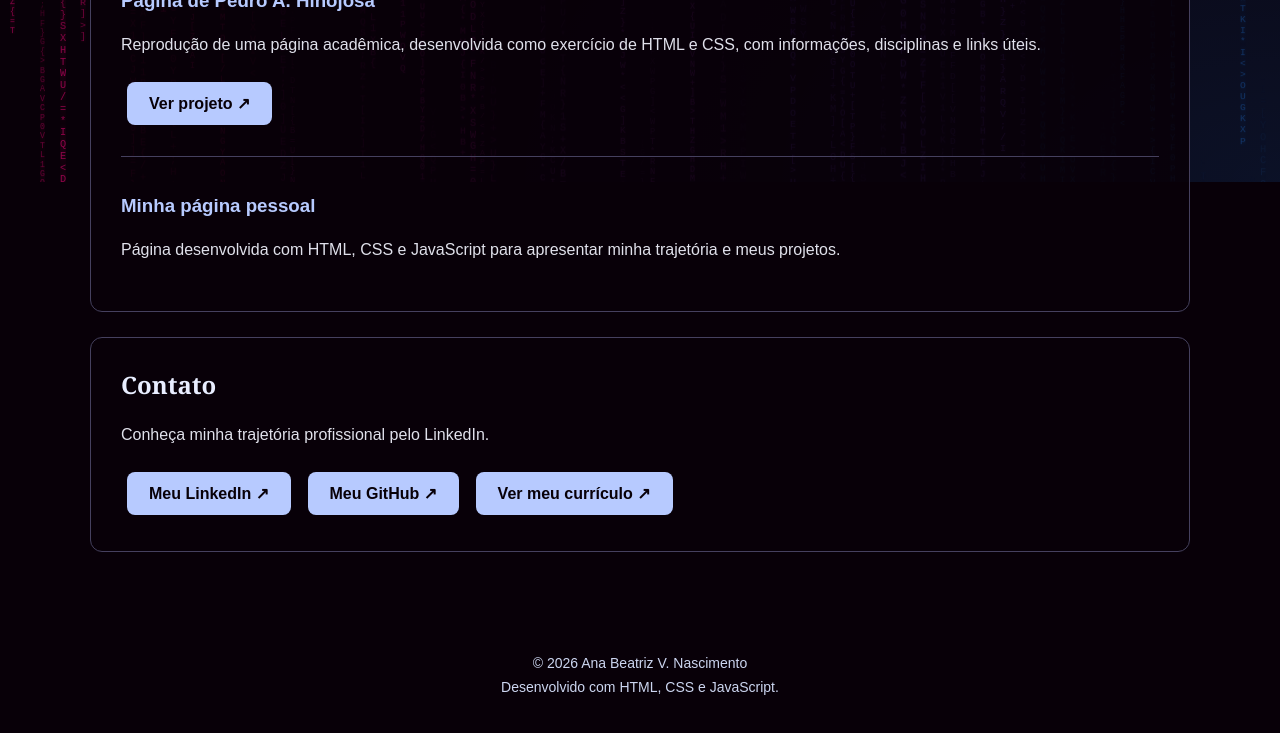
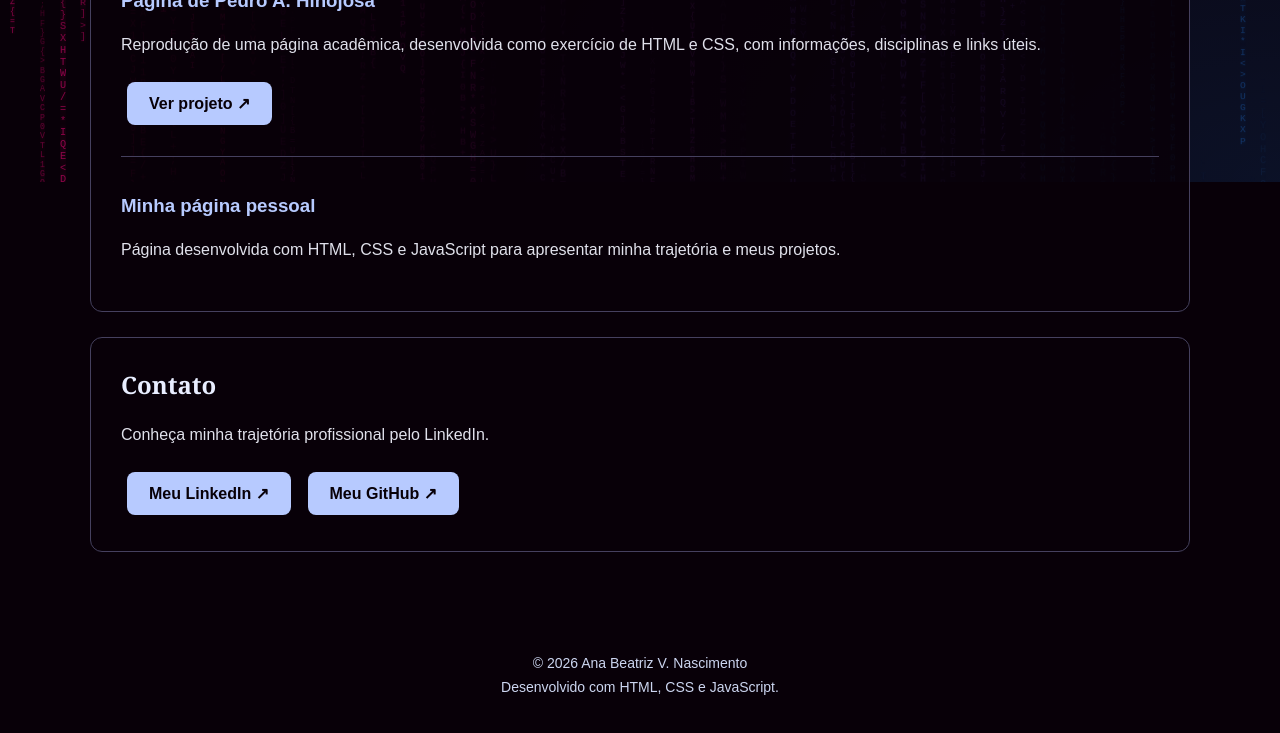
Before and after one commit to anabeatrizvn2007-dev/meu-portfolio, a plain HTML site: page index.html in a window 1280 px wide. Shown: the part 618-1351 px from the top of the page. Drawn offline with Linux system fonts and the light colour scheme.

Commit message:
Fix HTML formatting and structure

```diff
--- a/index.html
+++ b/index.html
@@ -99,14 +99,6 @@
 >
     Meu GitHub ↗
 </a>
-        <a
-    class="link-contato"
-    href="Currículo de Ana Beatriz.pdf"
-    target="_blank"
-    rel="noopener noreferrer"
->
-    Ver meu currículo ↗
-</a>
 
 </section>
 </main>
```
